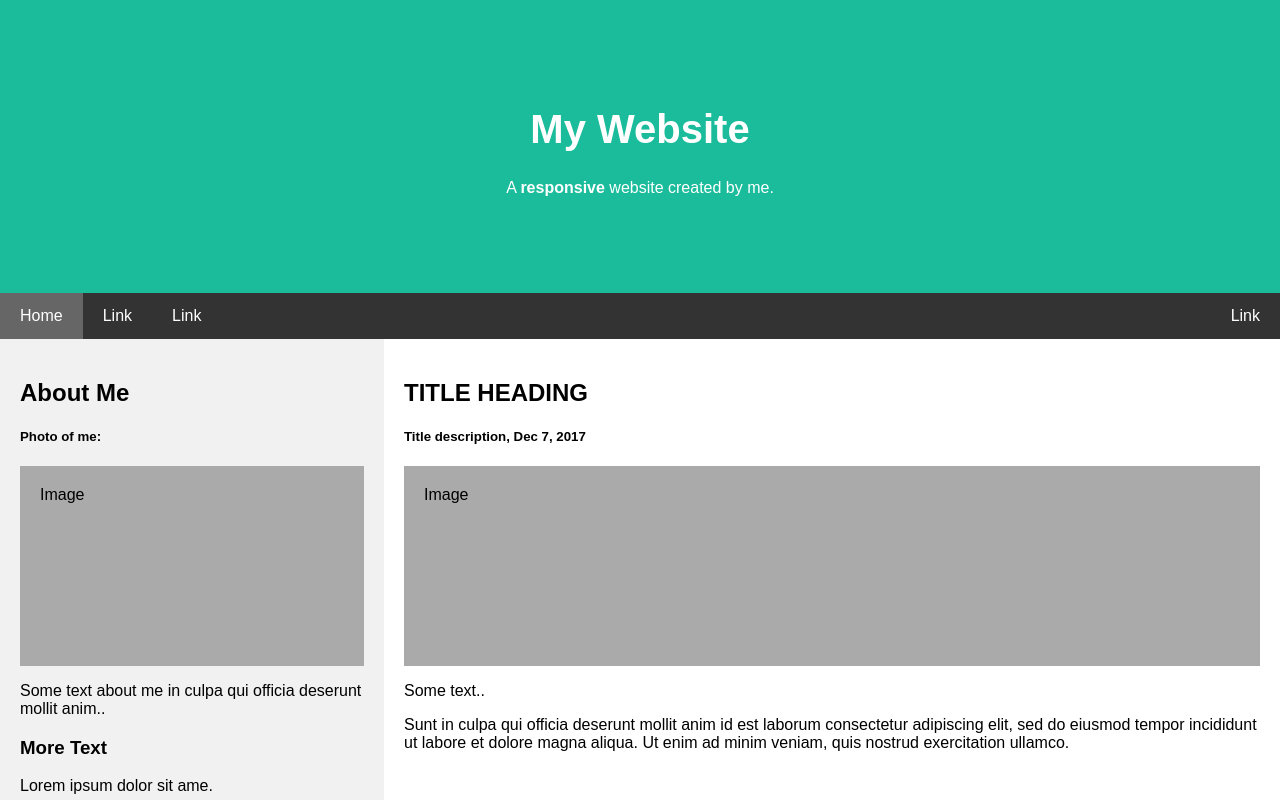
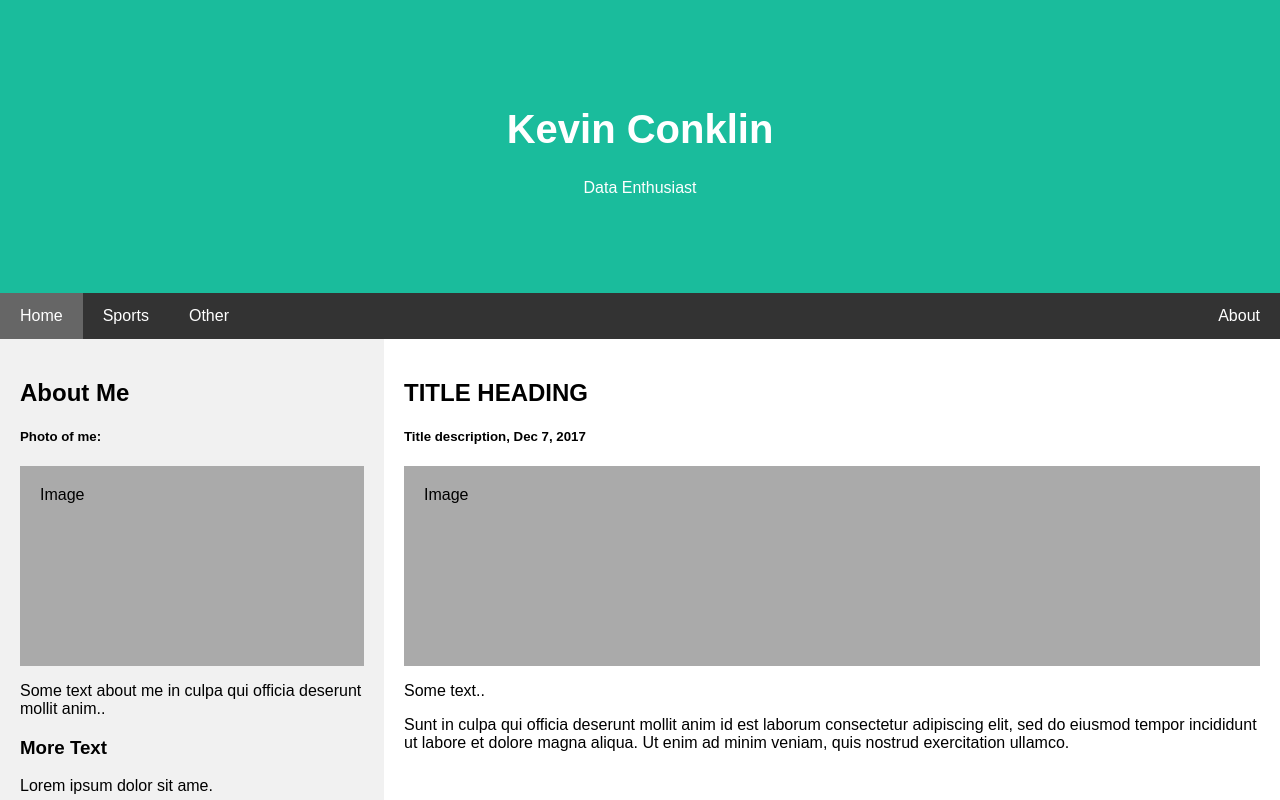
Before and after one commit to AstroMath87/astromath87.github.io, a plain HTML site: page index.html in a window 1280 px wide. Shown: the top 800 px of the page. Drawn offline with Linux system fonts and the light colour scheme.

Commit message:
initial commit

```diff
--- a/index.html
+++ b/index.html
@@ -123,15 +123,15 @@ body {
 <body>
 
 <div class="header">
-  <h1>My Website</h1>
-  <p>A <b>responsive</b> website created by me.</p>
+  <h1>Kevin Conklin</h1>
+  <p>Data Enthusiast</p>
 </div>
 
 <div class="navbar">
   <a href="#" class="active">Home</a>
-  <a href="#">Link</a>
-  <a href="#">Link</a>
-  <a href="#" class="right">Link</a>
+  <a href="#">Sports</a>
+  <a href="#">Other</a>
+  <a href="#" class="right">About</a>
 </div>
 
 <div class="row">
```
